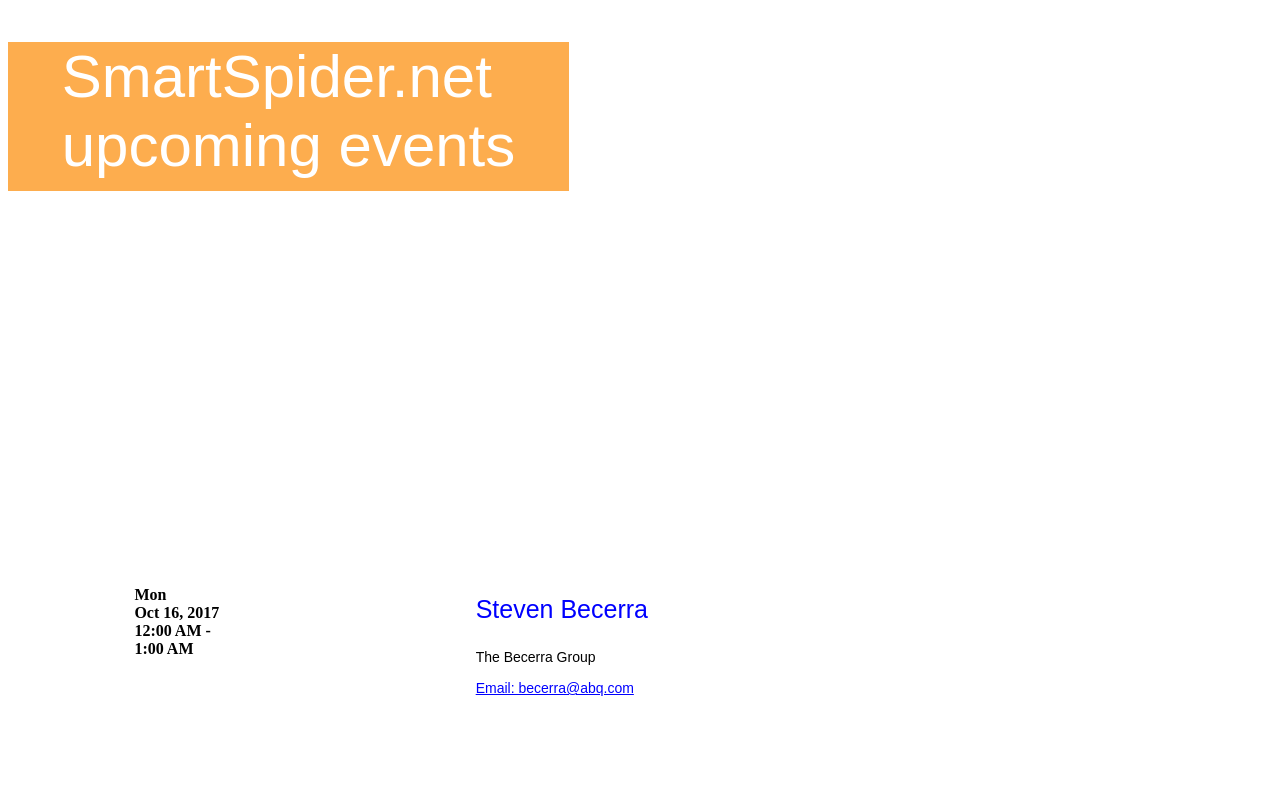
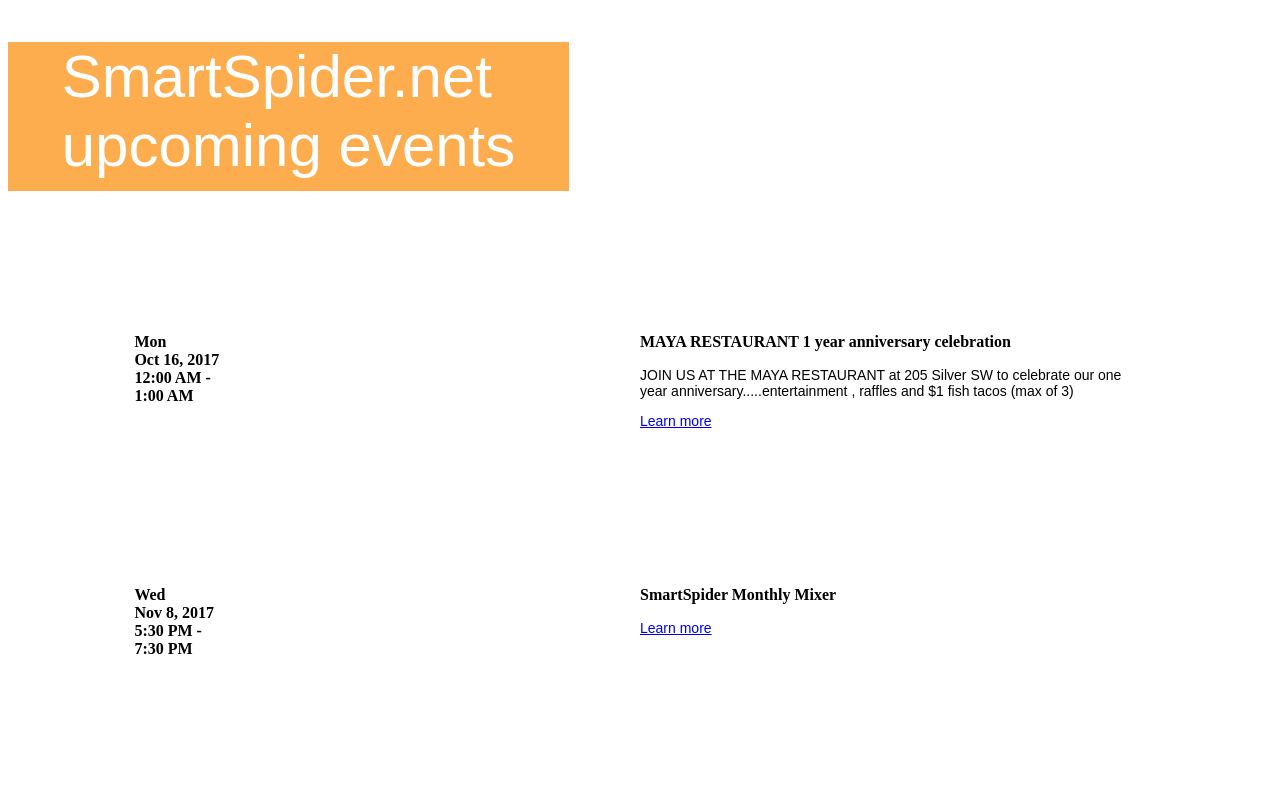
Before and after one commit to sleahy115/smartSpiderBasic, a plain HTML site: page calendar.html in a window 1280 px wide. Shown: the part 160-952 px from the top of the page. Drawn offline with Linux system fonts and the light colour scheme.

Commit message:
style calendar

```diff
--- a/calendar.html
+++ b/calendar.html
@@ -25,8 +25,8 @@
   	<div class="questions">
 		<p class="headline-questions">SmartSpider.net<br>upcoming events</p>
 	</div>
-	<div class="pros">
-		<div class="col-small">
+	<div class="pros2">
+		<div class="col">
 			<p class="bold">Mon
 			<br>
 			Oct 16, 2017
@@ -35,22 +35,28 @@
 			<br>
 			1:00 AM</p>
 		</div>
-		<div class="col-small">
-			<p class="pro-name"><a href="profile.html">Steven Becerra</a></p>
-			<p class="pro-company">The Becerra Group</p>
-			<p class="pro-email"><a href="#">Email: becerra@abq.com</a></p>
+		<div class="col">
+			<p class="bold">MAYA RESTAURANT 1 year anniversary celebration</p>
+
+			<p class="paragraph">JOIN US AT THE MAYA RESTAURANT at 205 Silver SW to celebrate our one year anniversary.....entertainment , raffles and $1 fish tacos (max of 3)</p>
+			<a href="learn-more.html"><p class="paragraph">Learn more</p></a>
 		</div>
 	</div>
 	<div class="pros2">
-		<div class="col-small">
-			<img src="Images/pros2.jpg">
+		<div class="col">
+			<p class="bold">
+				Wed
+				<br>
+				Nov 8, 2017
+				<br>
+				5:30 PM -
+				<br>
+				7:30 PM
+			</p>
 		</div>
-		<div class="col-small">
-			<p class="pro-name"><a href="profile.html">Michelle Detry</a></p>
-			<p class="pro-company">Keystone International</p>
-			<p class="pro-email"><a href="#">Email: michelle@keystoneinc.net
-			<br>
-			Phone: (505) 797-8881</a></p>
+		<div class="col">
+			<p class="bold">SmartSpider Monthly Mixer</p>
+			<a href="learn-more.html"><p class="paragraph">Learn more</p></a>
 		</div>
 	</div>
 
```
